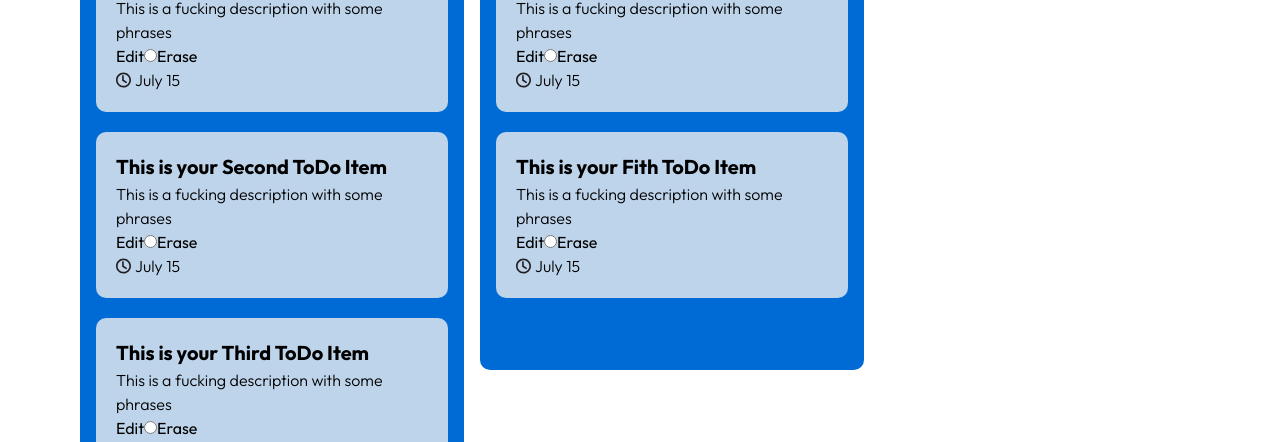
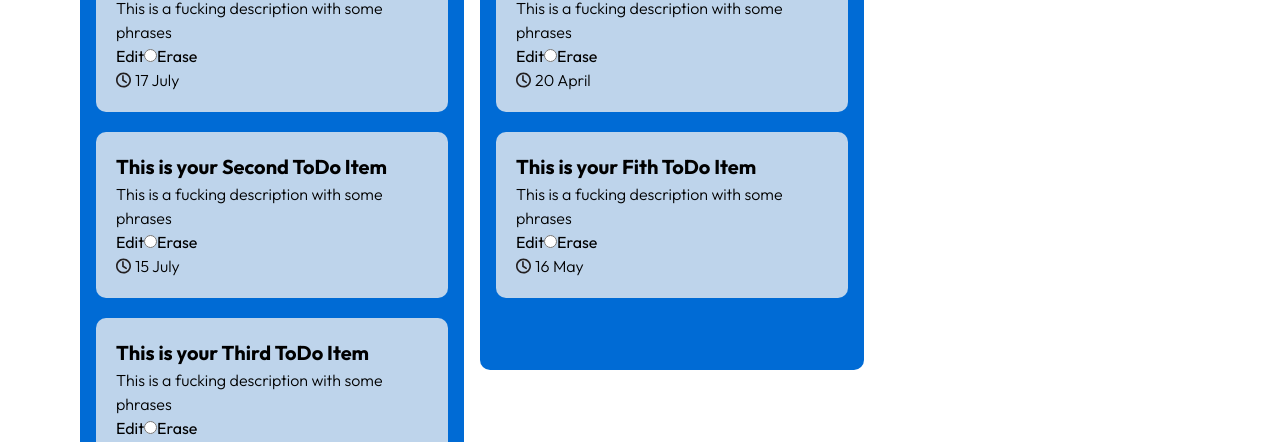
Before and after one commit to oriolorriols/todo-app-front, a React (Vite) app: page / in a window 1280 px wide. Shown: the part 339-781 px from the top of the page. Built offline with nearby package versions, Linux system fonts and the light colour scheme.

Commit message:
Working Functions Again With Objects

```diff
--- a/src/App.jsx
+++ b/src/App.jsx
@@ -12,6 +12,7 @@ function App() {
   const [description, setDescription] = useState("");
 
 
+
   const [toDoList, setToDoList] = useState(lists);
 
 
@@ -22,6 +23,7 @@ function App() {
       id: "task-" + getID(),
       title,
       description,
+      deadline: new Date().getDay,
       completed: "",
       edit: "false",
     };
@@ -37,74 +39,92 @@ function App() {
   };
 
   function getID() {
-    let largestId = Number(toDoList[0].id.slice(5));
+    let largestId = Number(toDoList[0].id.slice(5))
     for (let i = 0; i < toDoList.length; i++) {
       if (Number(toDoList[i].id.slice(5)) > largestId) {
-        largestId = Number(toDoList[i].id.slice(5));
+        largestId = Number(toDoList[i].id.slice(5))
       }
     }
-    return largestId + 1;
+    return largestId + 1
   }
 
   function handleEditClick(item) {
-    let id = item.id;
-    let newList = Object.values(toDoList.toDoItemList);
-    console.log(newList)
-    console.log(item)
-    let isForEditing = newList.find((item) => item.id === id);
+      const updatedToDoItemList = { ...toDoList.toDoItemList }
+      const updatedItem = { ...updatedToDoItemList[item.id] }
 
-    if (item.edit !== "true") {
-      isForEditing.edit = "true";
-    } else {
-      isForEditing.edit = "false";
+      updatedItem.edit = !updatedItem.edit
+
+      updatedToDoItemList[item.id] = updatedItem
+
+      setToDoList({
+          ...toDoList,
+          toDoItemList: updatedToDoItemList
+      });
     }
 
-    // Construir un nuevo objeto que mantenga todas las propiedades de toDoList
-    let updatedToDoList = {
+/* exitEditMode()
+  function exitEditMode(){
+    const updatedToDoItemList = { ...toDoList.toDoItemList }
+    for (const itemId in updatedToDoItemList){
+      updatedToDoItemList[itemId].edit = false
+    }
+    setToDoList({
       ...toDoList,
-      toDoItemList: newList.reduce((acc, task) => {
-        acc[task.id] = task;
-        return acc;
-      }, {})
-    };
+      toDoItemList: updatedToDoItemList
+  });
+  }
+*/
 
-    // Actualizar el estado con el nuevo objeto
-    setToDoList(updatedToDoList);
+  function handleEditInputChange(e, item, toChange) {
+    const updatedToDoItemList = { ...toDoList.toDoItemList }
+    const updatedItem = { ...updatedToDoItemList[item.id] }
+
+    function changeToDoITemList(){
+      updatedToDoItemList[item.id] = updatedItem
+      setToDoList({
+          ...toDoList,
+          toDoItemList: updatedToDoItemList
+      });
+    }
+
+    switch (toChange) {
+      case "title":
+        updatedItem.title = e.target.value
+        changeToDoITemList()
+        break
+      case "description":
+        updatedItem.description = e.target.value
+        changeToDoITemList()
+        break
+      case "column-title":
+        console.log("trying to change title?")
+        break
+    }
+
 
   }
 
-  function handleEditInputChange(e, item, toChange) {
-    let id = item.id;
-    let newList = [...toDoList];
-    let isForEditing = newList.find((item) => item.id === id);
-    switch (toChange) {
-      case "title":
-        isForEditing.title = e.target.value;
-        console.log(e);
-        break;
-      case "description":
-        isForEditing.description = e.target.value;
-        console.log(e);
-        break;
+  function setToDone(item) {
+    const updatedToDoItemList = {...toDoList.toDoItemList }
+    const updatedItem = { ...updatedToDoItemList[item.id] }
+
+    if (updatedItem.completed === "checked") {
+      updatedItem.completed = ""
+    } else {
+      updatedItem.completed = "checked"
     }
 
-    setToDoList(newList);
-  }
+    updatedToDoItemList[item.id] = updatedItem
 
-  function setToDone(id) {
-    const newList = [...toDoList];
-    const isCompleted = newList.find((item) => item.id === id);
-
-    if (isCompleted.completed === "checked") {
-      isCompleted.completed = "";
-    } else {
-      isCompleted.completed = "checked";
-    }
-    setToDoList(newList);
+    setToDoList(
+      { ...toDoList,
+        toDoItemList: updatedToDoItemList
+      }
+    )
   }
 
   const handleDragDrop = (results) => {
-    const {source, destination, draggableId, type} = results
+    const {source, destination, draggableId} = results
     if (!destination) return
     if (source.droppableId === destination.droppableId  && source.index === destination.index)  return
 
@@ -133,7 +153,6 @@ function App() {
       return;
     }
 
-    // Moving from one list to another
     const startTaskIds = Array.from(start.taskIds);
     startTaskIds.splice(source.index, 1);
     const newStart = {
@@ -160,11 +179,22 @@ function App() {
   }
 
   function eraseItem(item) {
-    let id = item.id;
-    let newList = {...toDoList};
-    const erasedItemList = Object.values(newList).filter(item => item.id !== id)
-    setToDoList(erasedItemList);
-  }
+    const updatedToDoItemList = Object.fromEntries(
+        Object.entries(toDoList.toDoItemList)
+            .filter((key) => key !== item.id)
+    );
+
+    const updatedColumns = { ...toDoList.columns };
+    for (const columnId in updatedColumns) {
+        updatedColumns[columnId].taskIds = updatedColumns[columnId].taskIds.filter(taskId => taskId !== item.id);
+    }
+
+    setToDoList({
+        ...toDoList,
+        toDoItemList: updatedToDoItemList,
+        columns: updatedColumns
+    });
+}
 
   return (
     <>
@@ -173,7 +203,6 @@ function App() {
 
     <Header></Header>
       <div className="px-20 pt-10 mx-auto container-lists">
-
 
         <input
           type="text"
--- a/src/components/todo-item/todo-item.jsx
+++ b/src/components/todo-item/todo-item.jsx
@@ -1,17 +1,17 @@
 import "./todo-item.scss";
 
-function ToDoItem({ item, setToDone, letsCheck, canEdit, handleEditClick, handleEditInputChange, eraseItem }) {
+function ToDoItem({ item, column, setToDone, letsCheck, canEdit, handleEditClick, handleEditInputChange, eraseItem }) {
   return (
         <div id={item.id} className="toDoItem p-5 mb-5">
          <div>
-          {canEdit === 'true' ? (
+          {canEdit ? (
           <>
           <input type="text"
             value={item.title}
             onChange={ (e) => handleEditInputChange(e, item, 'title')}/>
           <textarea type="text"
             value={item.description}
-            rows={item.description.length / 41}
+            rows={item.description.length / 27}
             onChange={ (e) => handleEditInputChange(e, item, 'description')}/>
           </>
         ) : (
@@ -23,13 +23,13 @@ function ToDoItem({ item, setToDone, letsCheck, canEdit, handleEditClick, handle
       </div>
 
 
-      <button onClick={() => handleEditClick(item)}>{canEdit !== 'true' ? 'Edit' : 'Save'}</button>
-      <input type="radio" onChange={() => setToDone(item.id)} checked={letsCheck} />
-      <button onClick={() => eraseItem(item)}>Erase</button>
+      <button onClick={() => handleEditClick(item)}>{canEdit ? 'Save' : 'Edit'}</button>
+      <input type="radio" onChange={() => setToDone(item)} checked={letsCheck} />
+      <button onClick={() => eraseItem(item, column)}>Erase</button>
 
           <div className="flex">
             <img src="/src/assets/watch.svg" width="15px" alt="" />
-            <p className="ml-1">July 15</p>
+            <p className="ml-1">{item.deadline}</p>
           </div>
 
     </div>
--- a/src/components/todo-list/todo-list.jsx
+++ b/src/components/todo-list/todo-list.jsx
@@ -6,7 +6,8 @@ import "./todo-list.scss";
 function ToDoLists({handleEditClick, handleEditInputChange, toDoList, setToDone, column, eraseItem }) {
     return (
       <div className="list w-96 mt-5 mr-4 p-4">
-          <h3 className="text-black">{column.title}</h3>
+
+          <h3 onDoubleClick={ (e) => handleEditInputChange(e, column.id, 'column-title')} className="text-black">{column.title}</h3>
 
           <Droppable
             droppableId={column.id} type="group">
@@ -25,7 +26,8 @@ function ToDoLists({handleEditClick, handleEditInputChange, toDoList, setToDone,
                         handleEditClick={handleEditClick}
                         handleEditInputChange={handleEditInputChange}
                         canEdit={item.edit}
-                        eraseItem={eraseItem}>
+                        eraseItem={eraseItem}
+                        column={column}>
                       </ToDoItem>
                       </div>
                     )}}
--- a/src/lists/toDoItemLists.json
+++ b/src/lists/toDoItemLists.json
@@ -4,30 +4,35 @@
         "id": "task-0",
         "title": "This is your First ToDo Item",
         "description": "This is a fucking description with some phrases",
+        "deadline": "17 July",
         "completed": ""
       },
       "task-1": {
         "id": "task-1",
         "title": "This is your Second ToDo Item",
         "description": "This is a fucking description with some phrases",
+        "deadline": "15 July",
         "completed": ""
       },
       "task-2": {
         "id": "task-2",
         "title": "This is your Third ToDo Item",
         "description": "This is a fucking description with some phrases",
+        "deadline": "20 August",
         "completed": ""
       },
       "task-3": {
         "id": "task-3",
         "title": "This is your Fourth ToDo Item",
         "description": "This is a fucking description with some phrases",
+        "deadline": "20 April",
         "completed": ""
       },
       "task-4": {
         "id": "task-4",
         "title": "This is your Fith ToDo Item",
         "description": "This is a fucking description with some phrases",
+        "deadline": "16 May",
         "completed": ""
       }
     },
```
